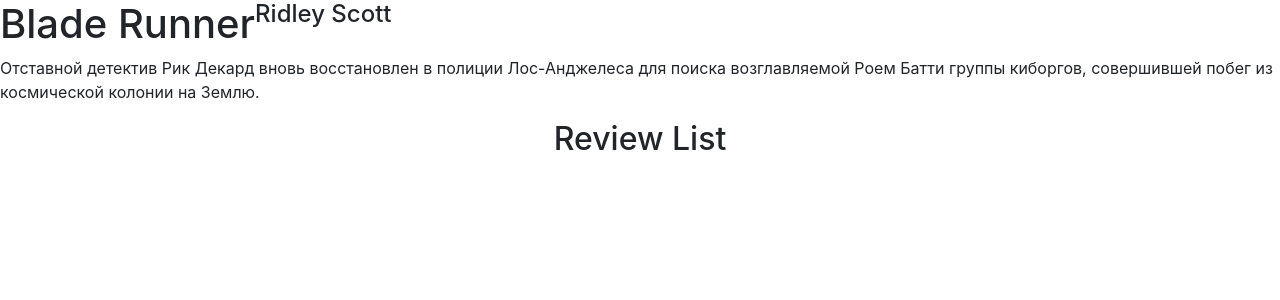
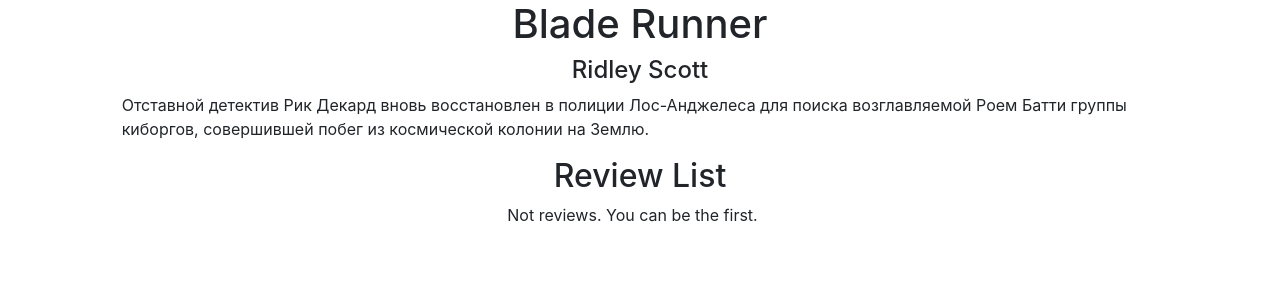
Before and after one commit to HarIgo23/movie_lib, a Django app: page /movie/3 in a window 1280 px wide. Shown: the part 56-356 px from the top of the page. Run offline with Django 3.2, Linux system fonts and the light colour scheme; data comes from the database, SQL or seed files in the repository; data that the repository does not hold is empty; some libraries are stand-ins or nearby versions.

Commit message:
add href on pages

```diff
--- a/movie_reviews/templates/movie_reviews/movie_reviews_list.html
+++ b/movie_reviews/templates/movie_reviews/movie_reviews_list.html
@@ -5,22 +5,25 @@
 {% block content %}
 
     <div class="row">
-        <h1>{{ movie.name }}</h1>
-        <h4>{{ movie.producer }}</h4>
-        <p>{{ movie.description }}</p>
+        <h1 class="col-12 text-center">{{ movie.name }}</h1>
+        <h4 class="col-12 text-center">{{ movie.producer }}</h4>
+        <p class="col-10 mx-auto">{{ movie.description }}</p>
         <h2 class="text-center col-12">Review List</h2>
         <ul class="list-group col-12">
             {% for review in reviews %}
-                <a href=""><li class="list-group-item col-8 mx-auto">
-                    <h1>User: {{ review.user.username }}</h1>
+                <li class="list-group-item col-8 mx-auto">
+                    <a href="{% url "user-review" user_pk=review.user.pk %}"><h1>User: {{ review.user.username }}</h1></a>
                     <h4>Score: {{ review.score }}</h4>
                     {% if not review.text is None %}
                         <p>Text review:
                             {{ review.text }}
                         </p>
                     {% endif %}
-                </li></a>
+                </li>
             {% endfor %}
+            {% if reviews|length == 0 %}
+                <p class="col-10 mx-auto text-center">Not reviews. You can be the first.</p>
+            {% endif %}
         </ul>
 
         {% include "paginator.html" with obj=reviews %}
--- a/movies/views.py
+++ b/movies/views.py
@@ -5,7 +5,7 @@
 
 def movies_list_view(request):
     movies = Movie.objects.all()
-    paginator = Paginator(movies, 1)
+    paginator = Paginator(movies, 10)
 
     page = request.GET.get('page')
     try:
--- a/templates/home.html
+++ b/templates/home.html
@@ -9,7 +9,7 @@
 
         <ul class="list-group col-12">
             {% for user in users %}
-                <li class="list-group-item col-8 mx-auto"><a href="">{{ user.username }}</a></li>
+                <li class="list-group-item col-8 mx-auto"><a href="{% url "user-review" user_pk=user.pk %}">{{ user.username }}</a></li>
             {% endfor %}
         </ul>
 
```
Also changed, not shown: movie_reviews/templates/movie_reviews/user_reviews_list.html (+4 -4 lines), movies/templates/movies/movies_list.html (+6 -4 lines).
